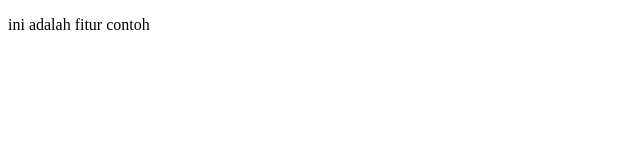
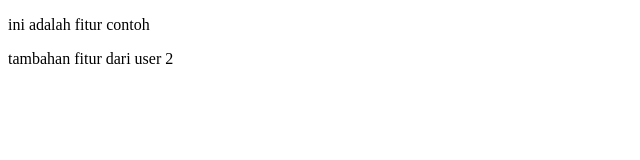
Before and after one commit to alfian-arya/belajar-git-remote, a plain HTML site: page contoh.html in a window 1280 px wide. Shown: the whole page, without its empty margins (0-640 px from the left). Drawn offline with Linux system fonts and the light colour scheme.

Commit message:
adding fitur from user-2 to contoh.html

```diff
--- a/contoh.html
+++ b/contoh.html
@@ -7,6 +7,7 @@
 </head>
 <body>
     <p>ini adalah fitur contoh</p>
+    <p>tambahan fitur dari user 2</p>
 
 </body>
 </html>
```
